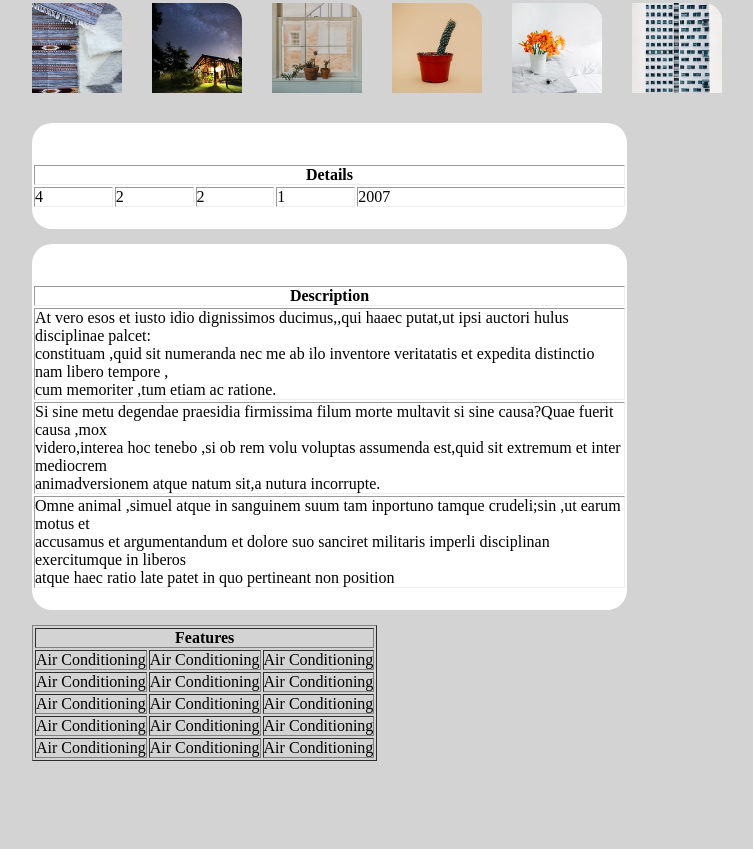
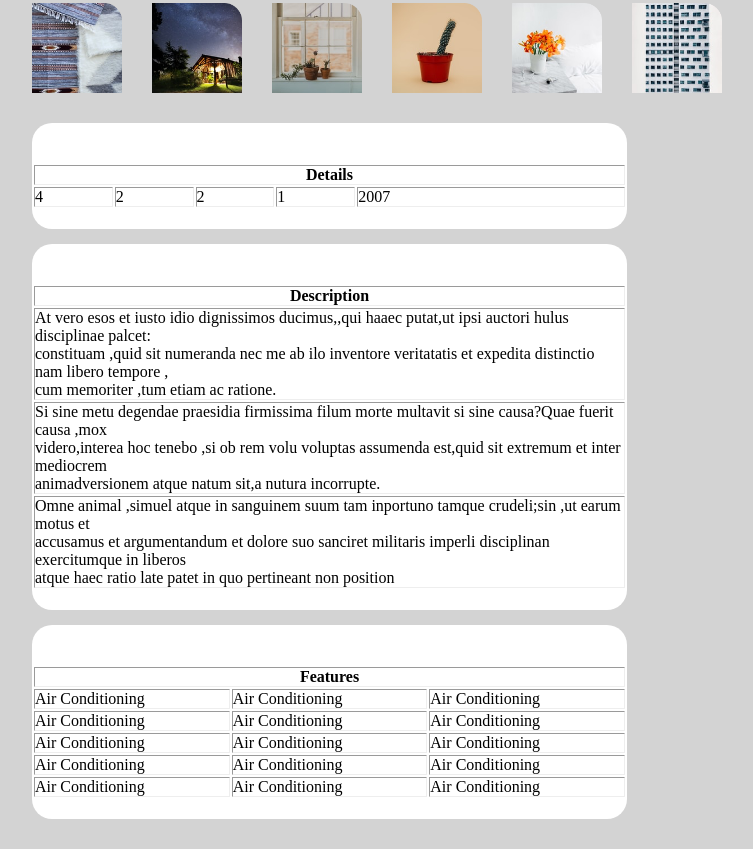
Before and after one commit to DENNISINNOCENT/Quick-Movers-Website, a plain HTML site: page assets/page2.html in a window 1280 px wide. Shown: the part 737-1586 px from the top of the page, without its empty margins (28-781 px from the left). Before the commit the page ends 1528 px from the top, so only its background shows below. Drawn offline with Linux system fonts and the light colour scheme.

Commit message:
styling my table

```diff
--- a/assets/style.css
+++ b/assets/style.css
@@ -118,3 +118,13 @@ nav ul{
 
 
 }
+.features >table{
+    padding-top: 2%;
+    width: 50%;
+    background-color:white;
+    border: none;
+    border-radius: 20px;
+    padding-top: 40px;
+    padding-bottom: 20px;
+
+}
```
